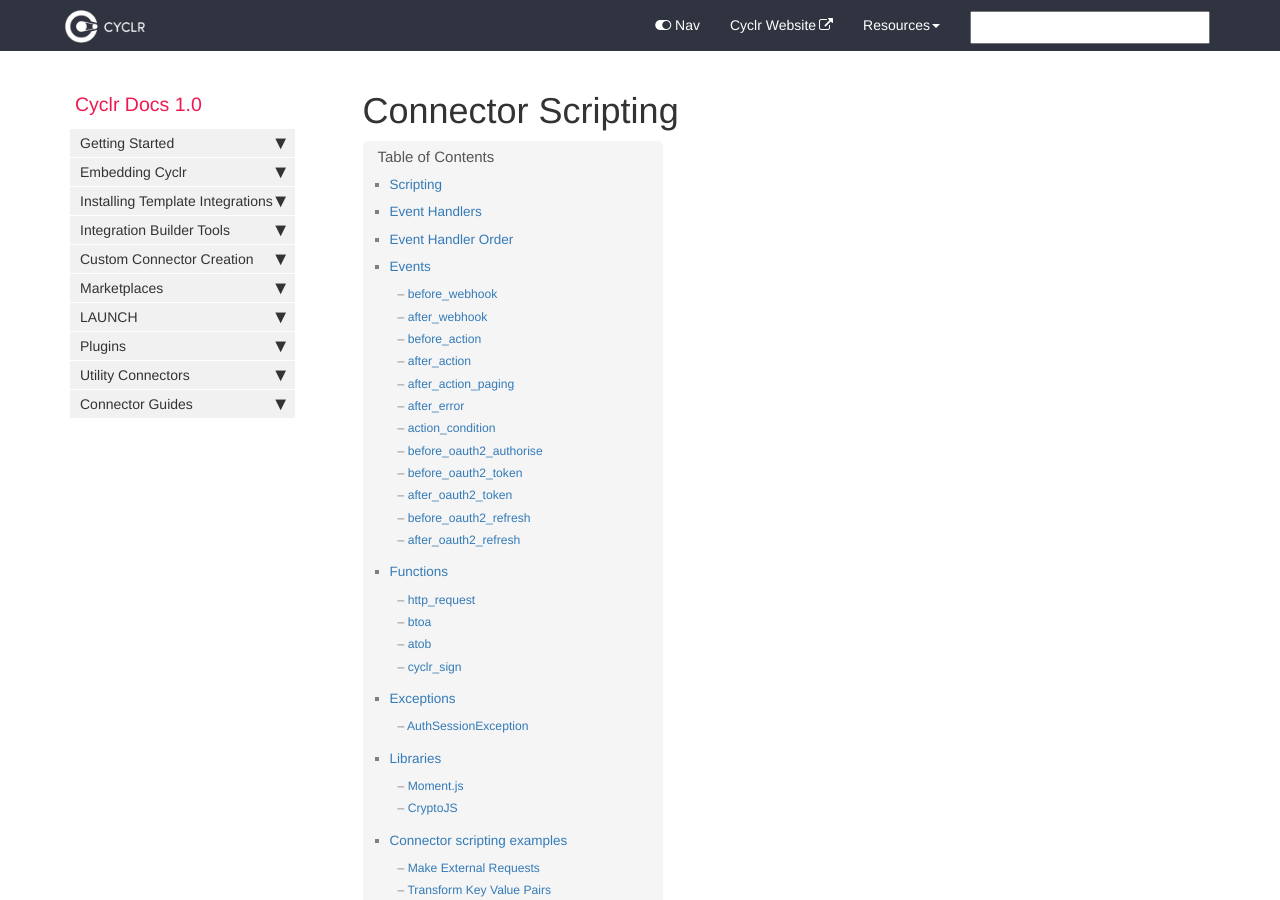
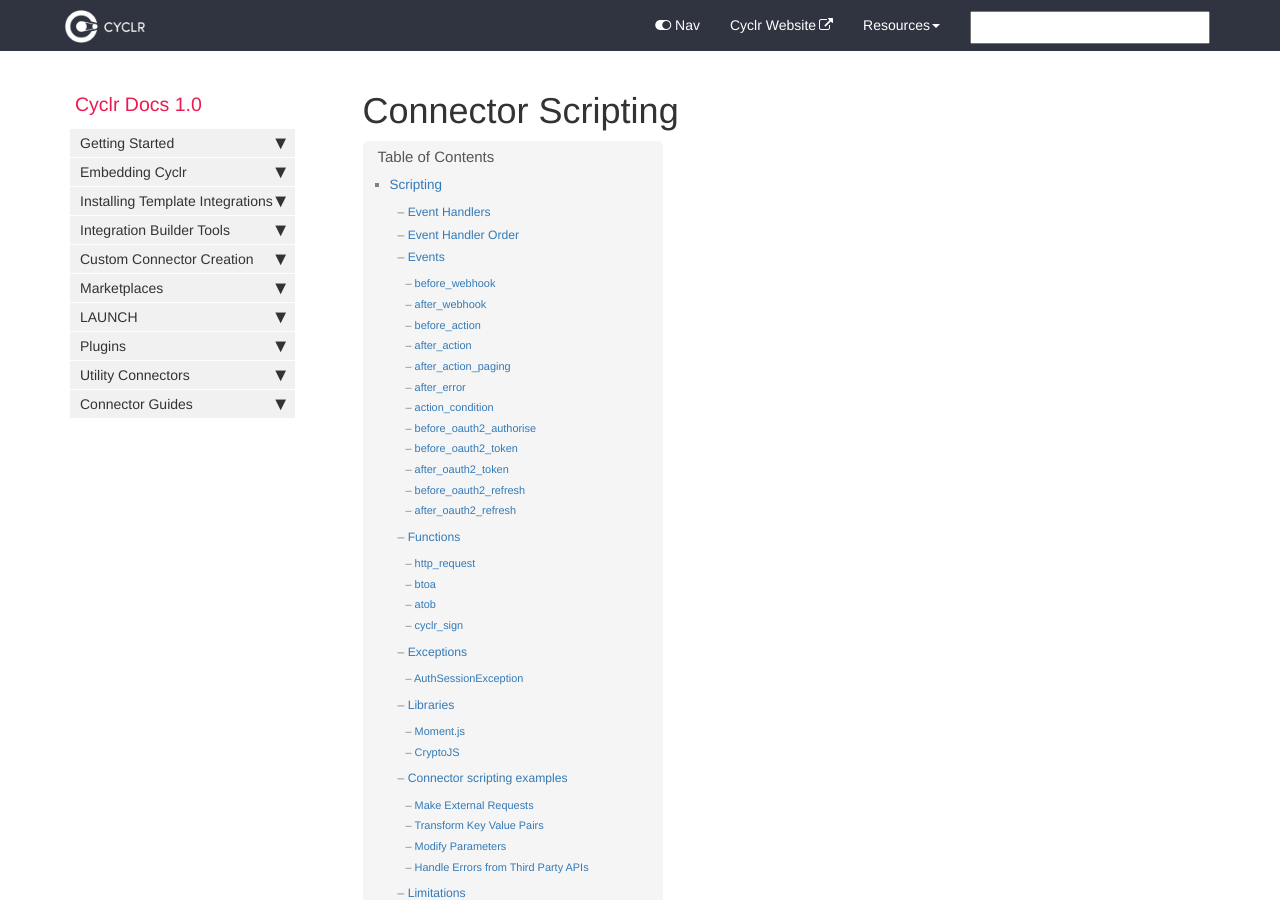
Before and after one commit to sneakysneak/docs, a Jekyll site: the page built from pages/custom-connectors/7-scripting.md, in a window 1280 px wide and 900 px high. Built offline with Jekyll 4.4.1, drawn with Linux system fonts in a browser that asks for light colours; nearby versions of some CDN libraries; comment, search, counter and statistics services are not loaded.

```diff
--- a/pages/custom-connectors/7-scripting.md
+++ b/pages/custom-connectors/7-scripting.md
@@ -5,7 +5,7 @@ permalink: connector-scripting
 tags: [connector-creation]
 ---
 
-### Scripting
+## Scripting
 
 Cyclr supports Javascript as its scripting language, allowing you to manipulate data before it's sent as well as after it's been retrieved.  This can be useful when moving data between applications as what's valid in one, may not be valid in another.  Also, sometimes data just doesn't quite "fit".
 
```
